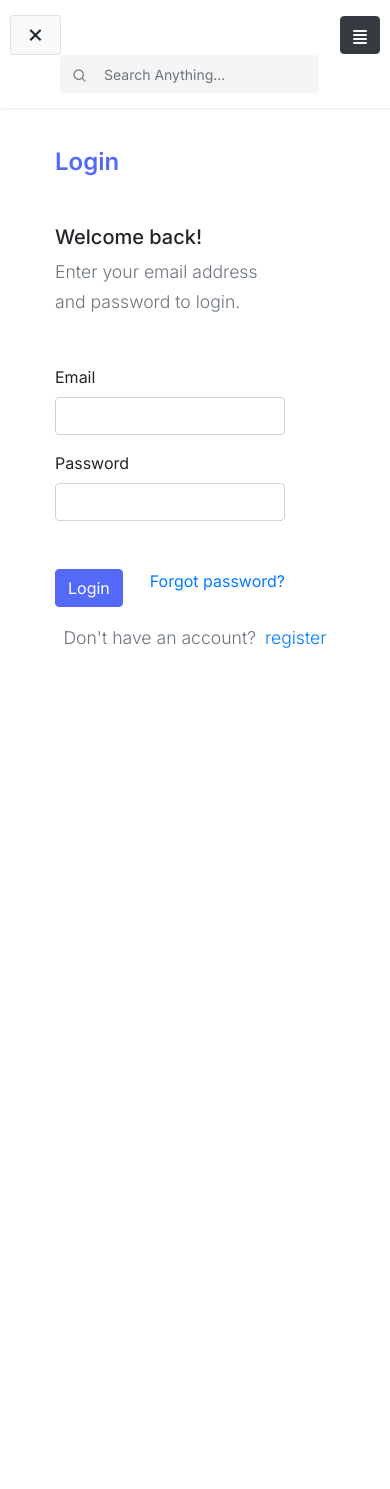
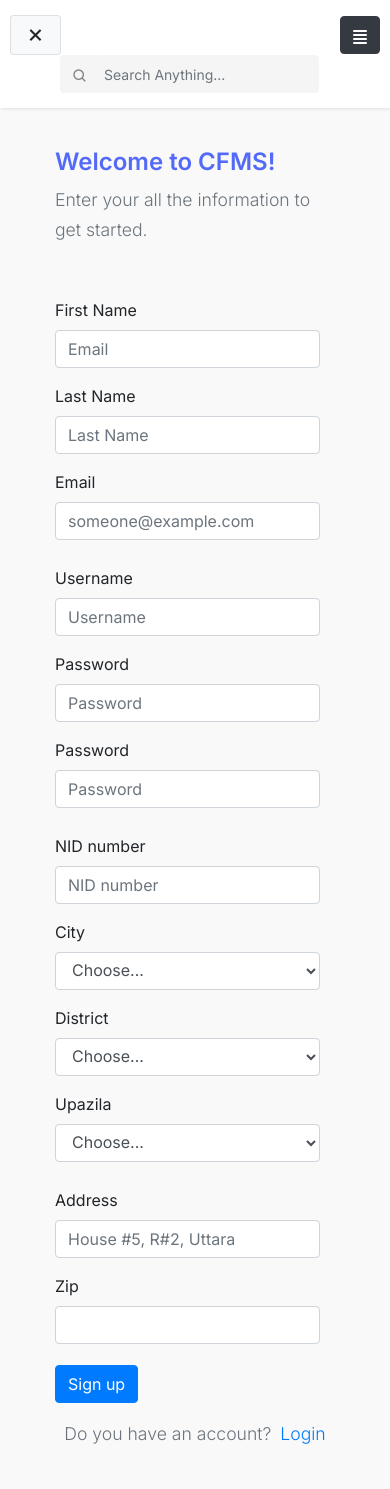
Before and after one commit to Bappy4u/crime-file-management, a Django app: page /signup/ in a window 390 px wide. Before the commit the page ends 648 px from the top, so only its background shows below. Run offline with Django 4.2, Linux system fonts and the light colour scheme; some libraries are stand-ins or nearby versions.

Commit message:
Added signup front-end

```diff
--- a/static/css/base.css
+++ b/static/css/base.css
@@ -31,7 +31,7 @@ a:focus {
   background: #fff;
   border: none;
   border-radius: 0;
-  margin-bottom: 20px;
+
   box-shadow: 1px 1px 3px rgba(0, 0, 0, 0.1);
 }
 .navbar-nav {
@@ -285,10 +285,11 @@ a.article:hover {
 
   min-height: 100vh;
   transition: all 0.3s;
+  background-color: #f9f9f9;
 }
 
 .main-body .body-content {
-  padding: 20px 40px;
+  padding: 40px 40px;
 }
 .main-body .body-content .page-title h2 {
   font-size: 2em;
--- a/static/css/style.css
+++ b/static/css/style.css
@@ -17,8 +17,21 @@
   right: 0;
   background-color: rgba(0, 0, 0, 0.4);
 }
+
 .login-left {
   margin-right: 50px;
+  background-color: #f9f9f9;
+}
+.signup {
+  background-color: #f9f9f9;
+}
+.signup .form-row {
+  padding: 5px 0;
+}
+.signup .form-row > .col,
+.form-row > [class*="col-"] {
+  padding-right: 20px;
+  padding-left: 5px;
 }
 .account-block .account-testimonial {
   text-align: center;
@@ -30,6 +43,9 @@
   left: 0;
   right: 0;
 }
+.main-body {
+  background-color: #f9f9f9;
+}
 
 .text-theme {
   color: #5369f8 !important;
--- a/templates/signup.html
+++ b/templates/signup.html
@@ -7,56 +7,140 @@
       <div class="card border-0">
         <div class="card-body p-0">
           <div class="row no-gutters">
-            <div class="col-lg-6">
-              <div class="login-left">
+            <div class="col-lg">
+              <div class="signup">
                 <div class="mb-5">
-                  <h3 class="h4 font-weight-bold text-theme">Login</h3>
+                  <h3 class="h4 font-weight-bold text-theme">
+                    Welcome to CFMS!
+                  </h3>
+                  <p class="text-muted mb-5">
+                    Enter your all the information to get started.
+                  </p>
                 </div>
 
-                <h6 class="h5 mb-0">Welcome back!</h6>
-                <p class="text-muted mt-2 mb-5">
-                  Enter your email address and password to login.
-                </p>
-
-                <form method="post">
-                  {% csrf_token %}
-                  <div class="form-group">
-                    <label for="exampleInputEmail1">Email</label>
+                <form>
+                  <div class="form-row">
+                    <div class="form-group col-md-4">
+                      <label for="inputEmail4">First Name</label>
+                      <input
+                        type="text"
+                        class="form-control"
+                        id="inputEmail4"
+                        name="firstName"
+                        placeholder="Email"
+                        required
+                      />
+                    </div>
+                    <div class="form-group col-md-3">
+                      <label for="inputEmail4">Last Name</label>
+                      <input
+                        type="text"
+                        class="form-control"
+                        id="inputEmail4"
+                        name="lastName"
+                        placeholder="Last Name"
+                        required
+                      />
+                    </div>
+                    <div class="form-group col-md-5">
+                      <label for="inputPassword4">Email</label>
+                      <input
+                        type="email"
+                        class="form-control"
+                        name="email"
+                        id="email"
+                        placeholder="someone@example.com"
+                        required
+                      />
+                    </div>
+                  </div>
+                  <div class="form-row">
+                    <div class="form-group col-md-4">
+                      <label for="username">Username</label>
                       <input
                         type="text"
                         class="form-control"
                         id="username"
                         name="username"
+                        placeholder="Username"
+                        required
                       />
                     </div>
-                  <div class="form-group mb-5">
-                    <label for="exampleInputPassword1">Password</label>
+                    <div class="form-group col-md-4">
+                      <label for="inputPassword">Password</label>
                       <input
                         type="password"
                         class="form-control"
-                      id="exampleInputPassword1"
+                        id="inputPassword"
                         name="password"
+                        placeholder="Password"
+                        required
                       />
                     </div>
-                  <button type="submit" class="btn btn-theme">Login</button>
-                  <a href="#l" class="forgot-link float-right text-primary"
-                    >Forgot password?</a
-                  >
-                </form>
+                    <div class="form-group col-md-4">
+                      <label for="confirmpassword">Password</label>
+                      <input
+                        type="password1"
+                        class="form-control"
+                        id="confirmpassword"
+                        placeholder="Password"
+                        required
+                      />
+                    </div>
+                  </div>
+                  <div class="form-row">
+                    <div class="form-group col-md-3">
+                      <label for="nid">NID number</label>
+                      <input
+                        type="number"
+                        class="form-control"
+                        id="nid"
+                        placeholder="NID number"
+                        required
+                      />
+                    </div>
+                    <div class="form-group col-md-3">
+                      <label for="inputcity">City</label>
+                      <select id="inputcity" class="form-control">
+                        <option selected>Choose...</option>
+                        <option>...</option>
+                      </select>
+                    </div>
+                    <div class="form-group col-md-3">
+                      <label for="inputdistrict">District</label>
+                      <select id="inputdistrict" class="form-control">
+                        <option selected>Choose...</option>
+                        <option>...</option>
+                      </select>
+                    </div>
+                    <div class="form-group col-md-3">
+                      <label for="inputupazila">Upazila</label>
+                      <select id="inputupazila" class="form-control">
+                        <option selected>Choose...</option>
+                        <option>...</option>
+                      </select>
                     </div>
                   </div>
 
-            <div class="col-lg-6 d-none d-lg-inline-block">
-              <div class="account-block rounded-right">
-                <div class="overlay rounded-right"></div>
-                <div class="account-testimonial">
-                  <h4 class="text-white mb-4">Let's be better humans!</h4>
-                  <p class="lead text-white">
-                    "Crime against the individual is the equivalent of crime
-                    against humanity."
-                  </p>
-                  <p>-Mahmoud Ahmadinejad</p>
+                  <div class="form-row">
+                    <div class="form-group col-md-3">
+                      <label for="inputaddress">Address</label>
+                      <input
+                        type="text"
+                        class="form-control"
+                        id="inputaddress"
+                        placeholder="House #5, R#2, Uttara"
+                        required
+                      />
                     </div>
+                    <div class="form-group col-md-2">
+                      <label for="inputZip">Zip</label>
+                      <input type="number" class="form-control" id="inputZip" />
+                    </div>
+                  </div>
+
+                  <button type="submit" class="btn btn-primary">Sign up</button>
+                </form>
               </div>
             </div>
           </div>
@@ -66,8 +150,8 @@
       <!-- end card -->
 
       <p class="text-muted text-center mt-3 mb-0">
-        Don't have an account?
-        <a href="register.html" class="text-primary ml-1">register</a>
+        Do you have an account?
+        <a href="{% url 'loginView' %}" class="text-primary ml-1">Login</a>
       </p>
 
       <!-- end row -->
```
Also changed, not shown: templates/login.html (+7 -9 lines), db.sqlite3. Lines whose indentation alone changed are shown as unchanged.
